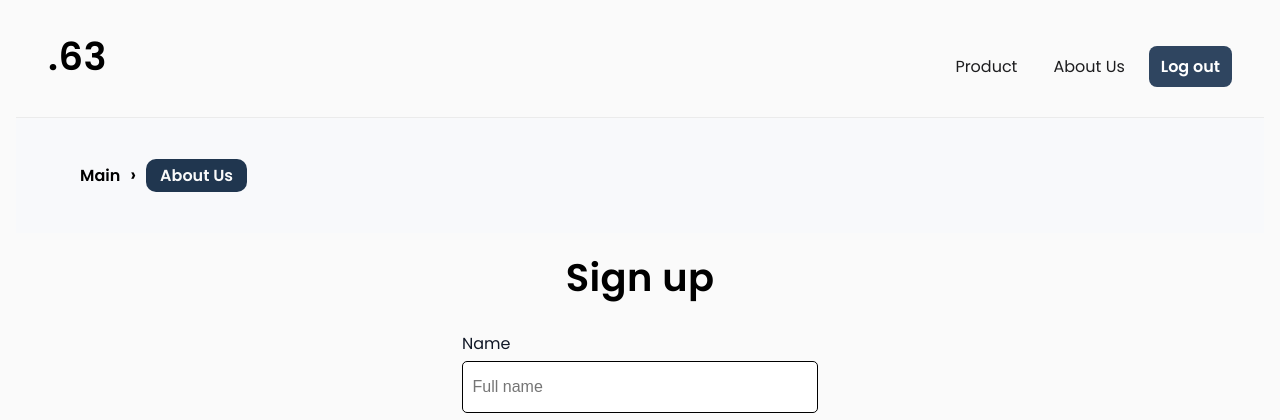
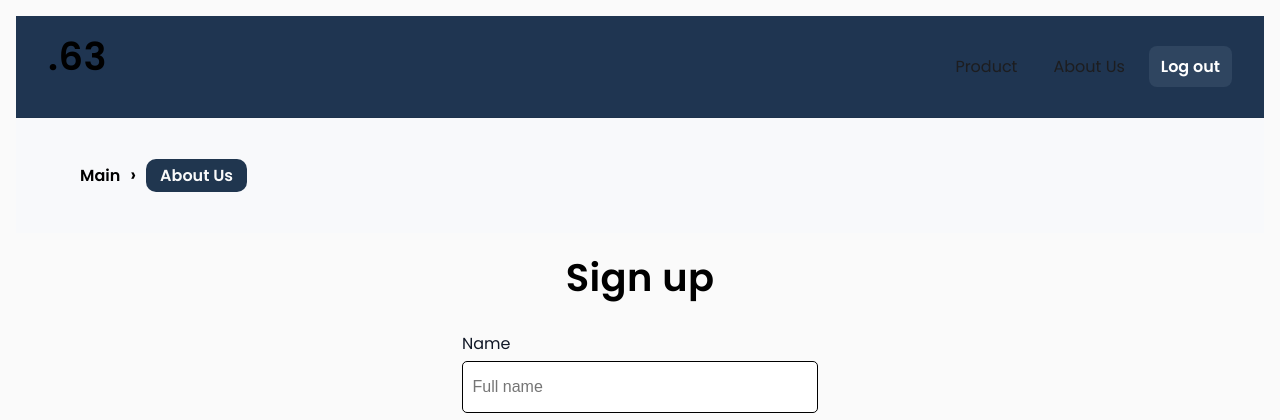
Before and after one commit to AdminPromoflow/Dot63_v1, a PHP site: page /view/sign_up/index.php in a window 1280 px wide. Shown: the top 420 px of the page. Run offline with PHP 8.4, Linux system fonts and the light colour scheme.

Commit message:
“…”

```diff
--- a/view/global/menu_general/menu_general.css
+++ b/view/global/menu_general/menu_general.css
@@ -7,7 +7,7 @@ a { text-decoration: none; color: inherit; }
   position: sticky;
   top: 0;
   z-index: 1000;
-  background-color: #fafafa;
+  background-color: #1F3551;
   border-bottom: 1px solid rgba(0,0,0,.06);
   padding: .75rem 1rem;
   display: flex;
--- a/view/log_inSupplier/log_inSupplier/loginSupplier.css
+++ b/view/log_inSupplier/log_inSupplier/loginSupplier.css
@@ -5,10 +5,11 @@
 	margin: auto;
 }
 
-h1 {
+.card h1 {
 	margin: 0 0 1.25rem;
 	letter-spacing: .01em;
   text-align: center;
+	color: #1F3551;
 }
 
 .field {
--- a/view/sign_up_supplier/sign_up_supplier/sign_up_supplier.css
+++ b/view/sign_up_supplier/sign_up_supplier/sign_up_supplier.css
@@ -6,10 +6,11 @@
 
 }
 
-h1 {
+.card h1 {
 	margin: 0 0 1.25rem 0;
 	letter-spacing: .01em;
   text-align: center;
+	color: #1F3551;
 }
 
 .field {
```
